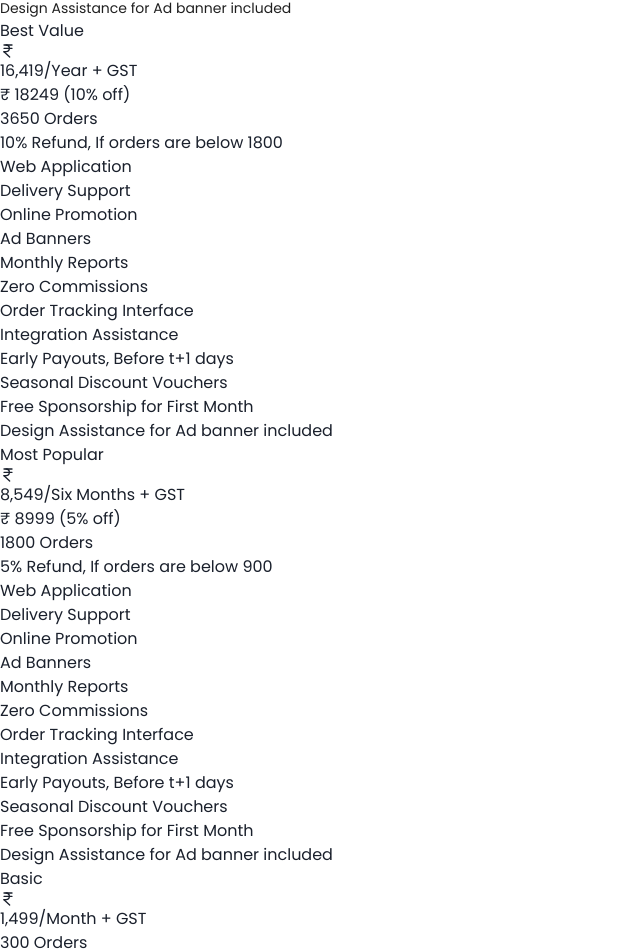
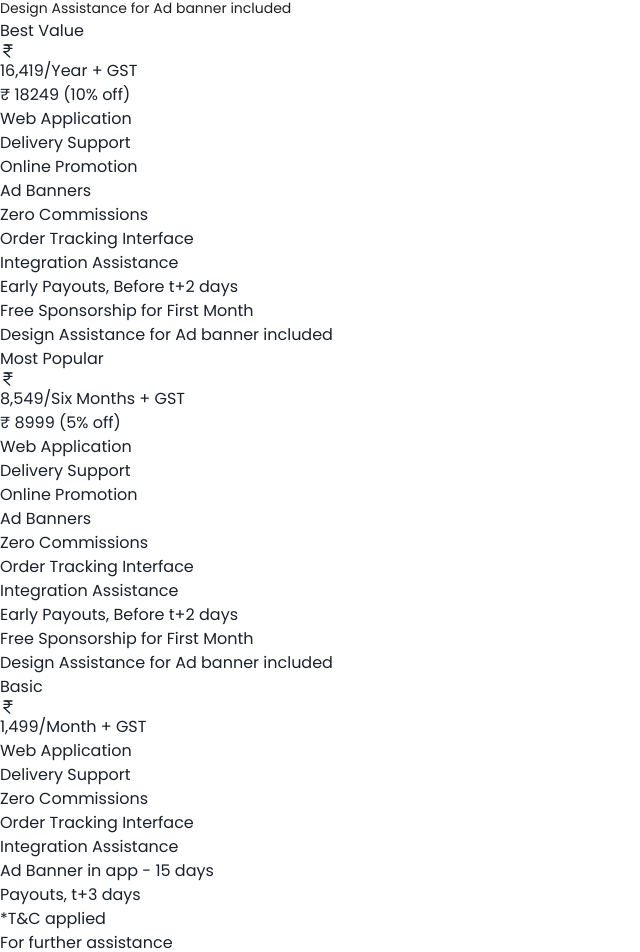
Before and after one commit to famto3012/famto_website_V2, a React (Vite) app: page /subscriptions in a window 1280 px wide. Shown: the part 716-1668 px from the top of the page, without its empty margins (0-640 px from the left). Built offline with nearby package versions, Linux system fonts and the light colour scheme.

Commit message:
subscription

```diff
--- a/src/Pages/Subscriptions.jsx
+++ b/src/Pages/Subscriptions.jsx
@@ -221,21 +221,21 @@ const Subscriptions = React.memo(() => {
                   </div>
                 </div>
                 <ul className="list-disc ps-[1rem] md:ps-[20px] font-medium text-[14px] space-y-2">
-                  <li>
+                  {/* <li>
                     3650 <span className="text-black/50">Orders</span>
-                  </li>
-                  <li>
+                  </li> */}
+                  {/* <li>
                     10% Refund,{" "}
                     <span className="text-black/50">
                       {" "}
                       If orders are below 1800
                     </span>
-                  </li>
+                  </li> */}
                   <li>Web Application</li>
                   <li>Delivery Support</li>
                   <li>Online Promotion</li>
                   <li>Ad Banners</li>
-                  <li>Monthly Reports</li>
+                  {/* <li>Monthly Reports</li> */}
                   <li>Zero Commissions</li>
                   <li>
                     Order Tracking{" "}
@@ -244,12 +244,12 @@ const Subscriptions = React.memo(() => {
                   <li>Integration Assistance</li>
                   <li>
                     Early Payouts,{" "}
-                    <span className="text-black/50"> Before t+1 days</span>
+                    <span className="text-black/50"> Before t+2 days</span>
                   </li>
-                  <li>
+                  {/* <li>
                     Seasonal Discount{" "}
                     <span className="text-black/50">Vouchers</span>
-                  </li>
+                  </li> */}
                   <li>
                     Free Sponsorship{" "}
                     <span className="text-black/50">for First Month</span>
@@ -283,21 +283,21 @@ const Subscriptions = React.memo(() => {
                   </div>
                 </div>
                 <ul className="list-disc ps-[1rem] md:ps-[20px] font-medium text-[14px] space-y-2">
-                  <li>
+                  {/* <li>
                     1800 <span className="text-black/50">Orders</span>
-                  </li>
-                  <li>
+                  </li> */}
+                  {/* <li>
                     5% Refund,
                     <span className="text-black/50">
                       {" "}
                       If orders are below 900
                     </span>
-                  </li>
+                  </li> */}
                   <li>Web Application</li>
                   <li>Delivery Support</li>
                   <li>Online Promotion</li>
                   <li>Ad Banners</li>
-                  <li>Monthly Reports</li>
+                  {/* <li>Monthly Reports</li> */}
                   <li>Zero Commissions</li>
                   <li>
                     Order Tracking{" "}
@@ -306,12 +306,12 @@ const Subscriptions = React.memo(() => {
                   <li>Integration Assistance</li>
                   <li>
                     Early Payouts,{" "}
-                    <span className="text-black/50"> Before t+1 days</span>
+                    <span className="text-black/50"> Before t+2 days</span>
                   </li>
-                  <li>
+                  {/* <li>
                     Seasonal Discount{" "}
                     <span className="text-black/50">Vouchers</span>
-                  </li>
+                  </li> */}
                   <li>
                     Free Sponsorship{" "}
                     <span className="text-black/50">for First Month</span>
@@ -341,9 +341,6 @@ const Subscriptions = React.memo(() => {
                   </div>
                 </div>
                 <ul className="list-disc ps-[1rem] md:ps-[20px] font-medium text-[14px] space-y-2 ">
-                  <li>
-                    300 <span className="text-black/50">Orders</span>
-                  </li>
                   <li>Web Application</li>
                   <li>Delivery Support</li>
                   <li>Zero Commissions</li>
@@ -352,9 +349,10 @@ const Subscriptions = React.memo(() => {
                     <span className="text-black/50">Interface</span>
                   </li>
                   <li>Integration Assistance</li>
+                  <li>Ad Banner in app - 15 days</li>
                   <li>
                     Payouts,{" "}
-                    <span className="text-black/50"> Before t+2 days</span>
+                    <span className="text-black/50">t+3 days</span>
                   </li>
                 </ul>
               </div>
@@ -364,7 +362,7 @@ const Subscriptions = React.memo(() => {
         <h1 className="flex justify-end items-end my-[1rem] text-black/50 text-[14px]">
           *T&C applied{" "}
         </h1>
-        <div>
+        {/* <div>
           <p className="text-black/50 mb-[1rem] text-[14px]">
             Additionally we charge excess order compensations respective to the
             plans chosen.{" "}
@@ -374,7 +372,7 @@ const Subscriptions = React.memo(() => {
             <li>₹ 5 per order above 1800 orders for six months plan</li>
             <li>₹ 5 per order above 300 orders for monthly plan</li>
           </ul>
-        </div>
+        </div> */}
         <div className=" space-y-4 md:flex justify-between mt-10  ">
           <div className="md:w-2/3 font-medium">
             <h1 className="text-[16px]">For further assistance</h1>
```
